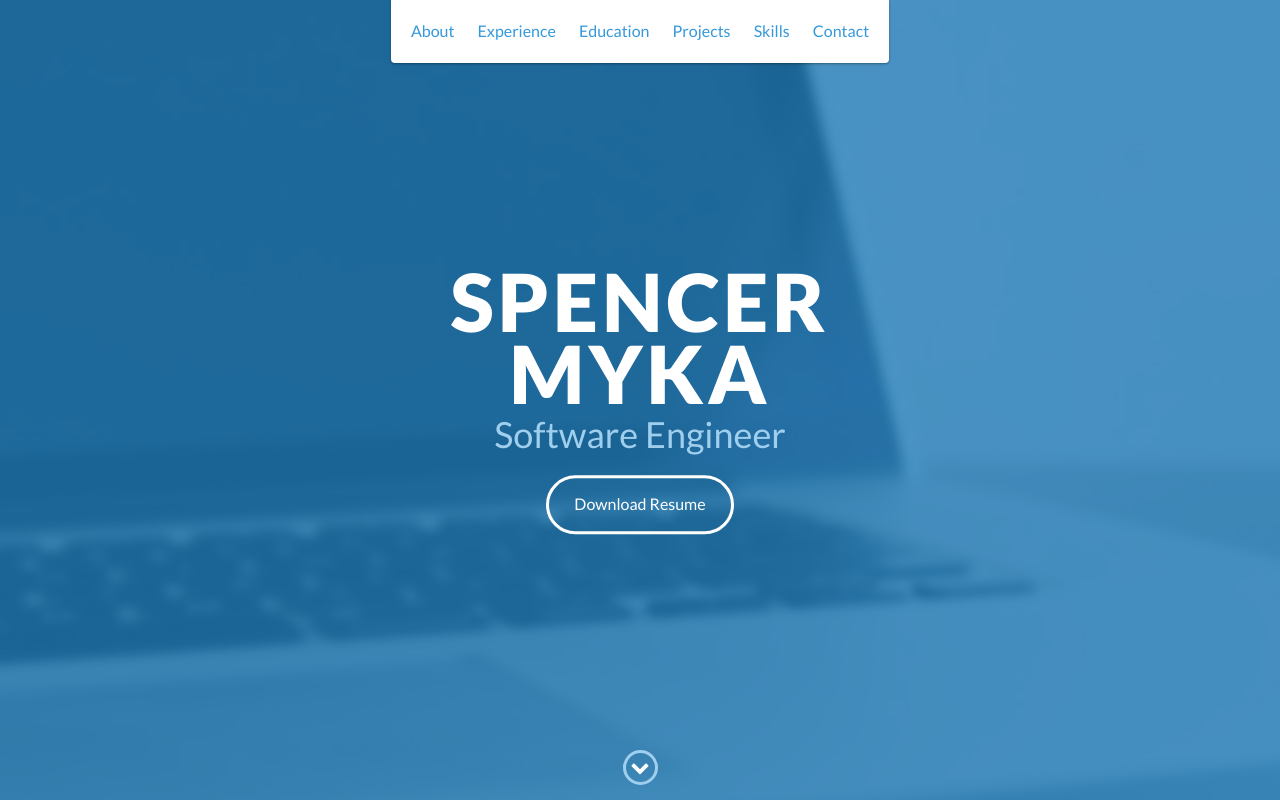
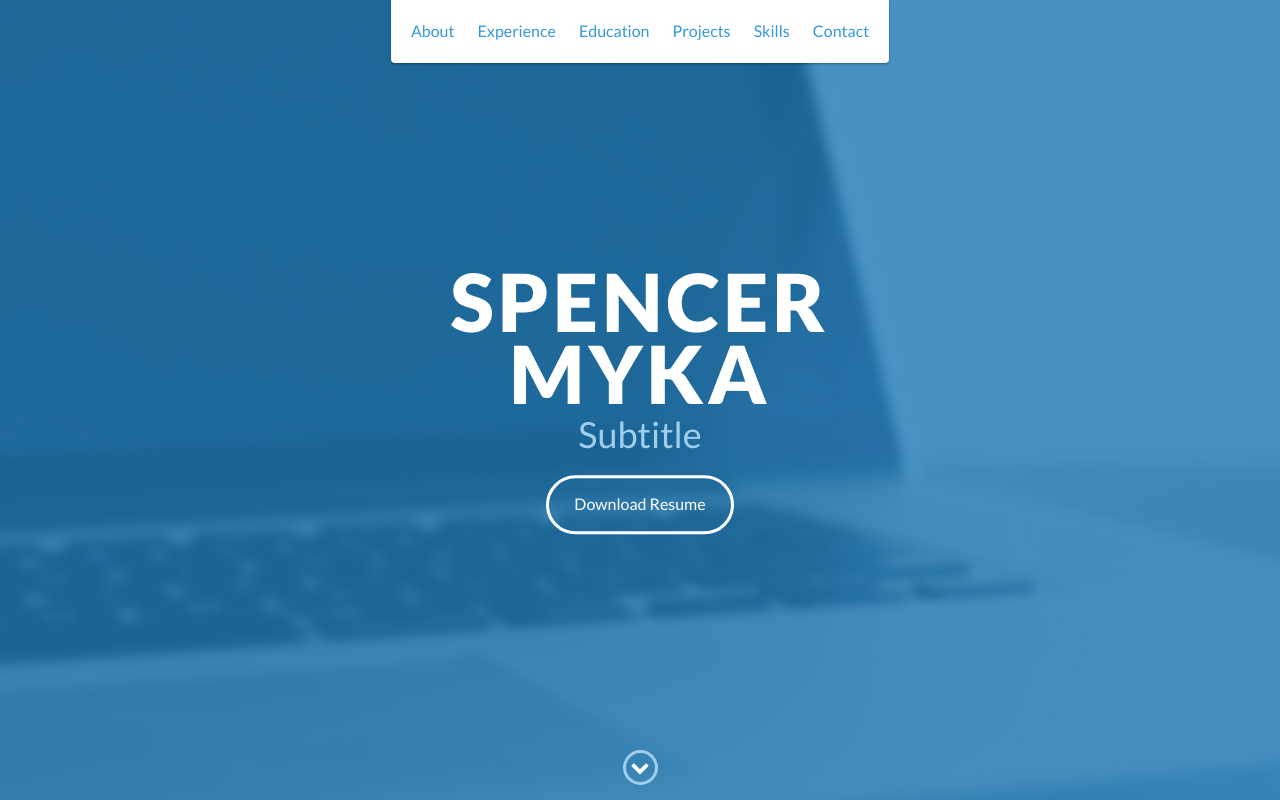
Before and after one commit to Spencer708/Spencer708.github.io, a website: page index.html in a window 1280 px wide. Shown: the top 800 px of the page. Drawn offline with nearby package versions, Linux system fonts and the light colour scheme.

Commit message:
Update 2

```diff
--- a/index.html
+++ b/index.html
@@ -49,7 +49,7 @@
     <div id="lead">
         <div id="lead-content">
             <h1>Spencer Myka</h1>
-            <h2>Software Engineer</h2>
+            <h2>Subtitle</h2>
             <a href="#" class="btn-rounded-white">Download Resume</a>
         </div>
         <!-- End #lead-content -->
```
